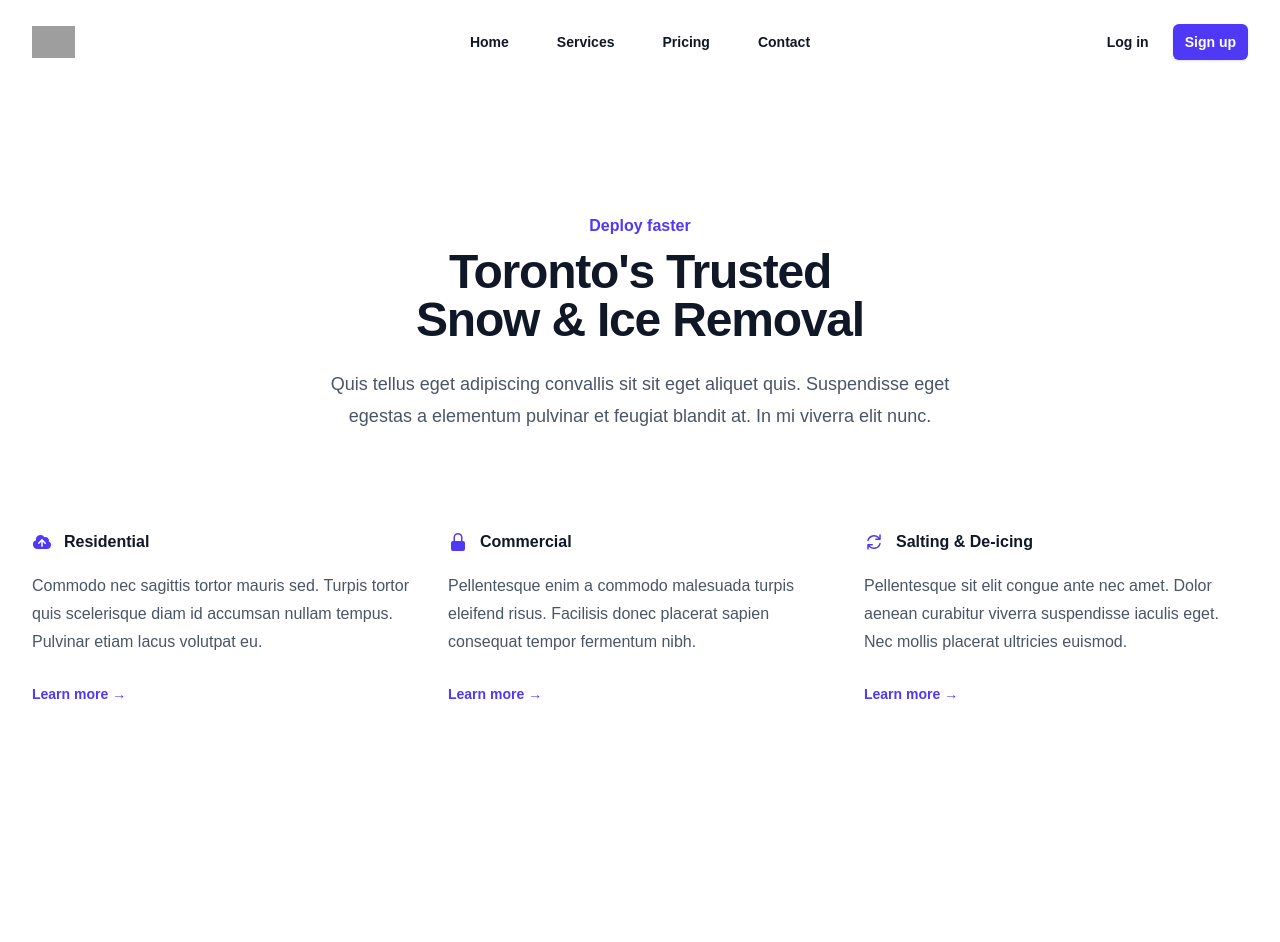
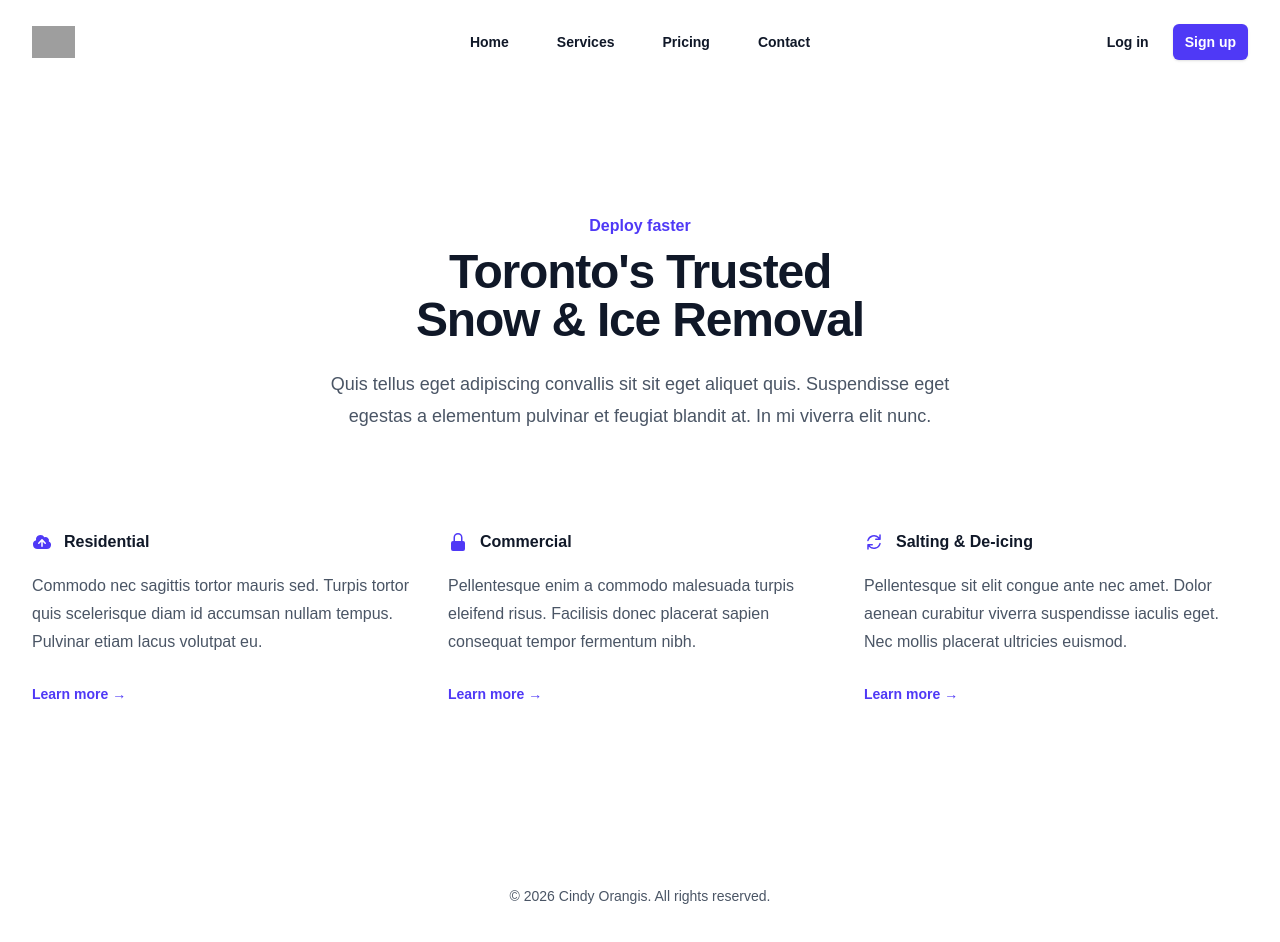
Before and after one commit to cindyorangis/snowplow, a Next.js app: page / in a window 1280 px wide. Shown: the top 942 px of the page. Before the commit the page ends 836 px from the top, so only its background shows below. Built offline with nearby package versions, Linux system fonts and the light colour scheme; grey boxes are pictures that could not be loaded.

Commit message:
add footer

```diff
--- a/app/layout.tsx
+++ b/app/layout.tsx
@@ -2,6 +2,7 @@ import type { Metadata } from 'next'
 import { Geist, Geist_Mono } from 'next/font/google'
 
 import Navbar from '@/components/layout/Navbar'
+import Footer from '@/components/layout/Footer'
 import './globals.css'
 
 const geistSans = Geist({
@@ -40,6 +41,7 @@ export default function RootLayout({
       >
         <Navbar />
         <main>{children}</main>
+        <Footer />
       </body>
     </html>
   )
--- /dev/null
+++ b/components/layout/Footer.tsx
@@ -0,0 +1,11 @@
+export default function Footer() {
+  return (
+    <footer className="bg-white dark:bg-gray-900">
+      <div className="mx-auto max-w-7xl px-6 py-12 md:flex md:items-center md:justify-center lg:px-8">
+        <p className="mt-8 text-center text-sm/6 text-gray-600 md:order-1 md:mt-0 dark:text-gray-400">
+          &copy; {new Date().getFullYear()} Cindy Orangis. All rights reserved.
+        </p>
+      </div>
+    </footer>
+  )
+}
```
